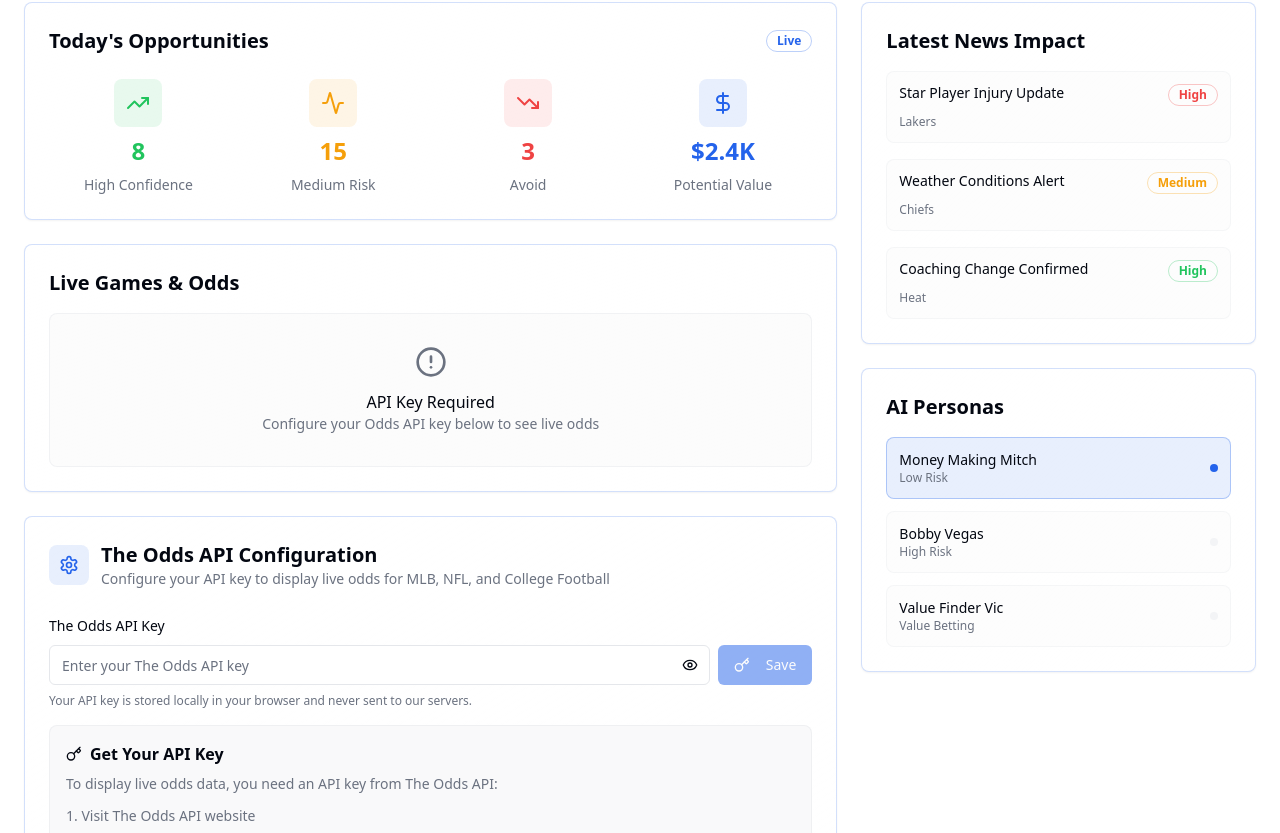
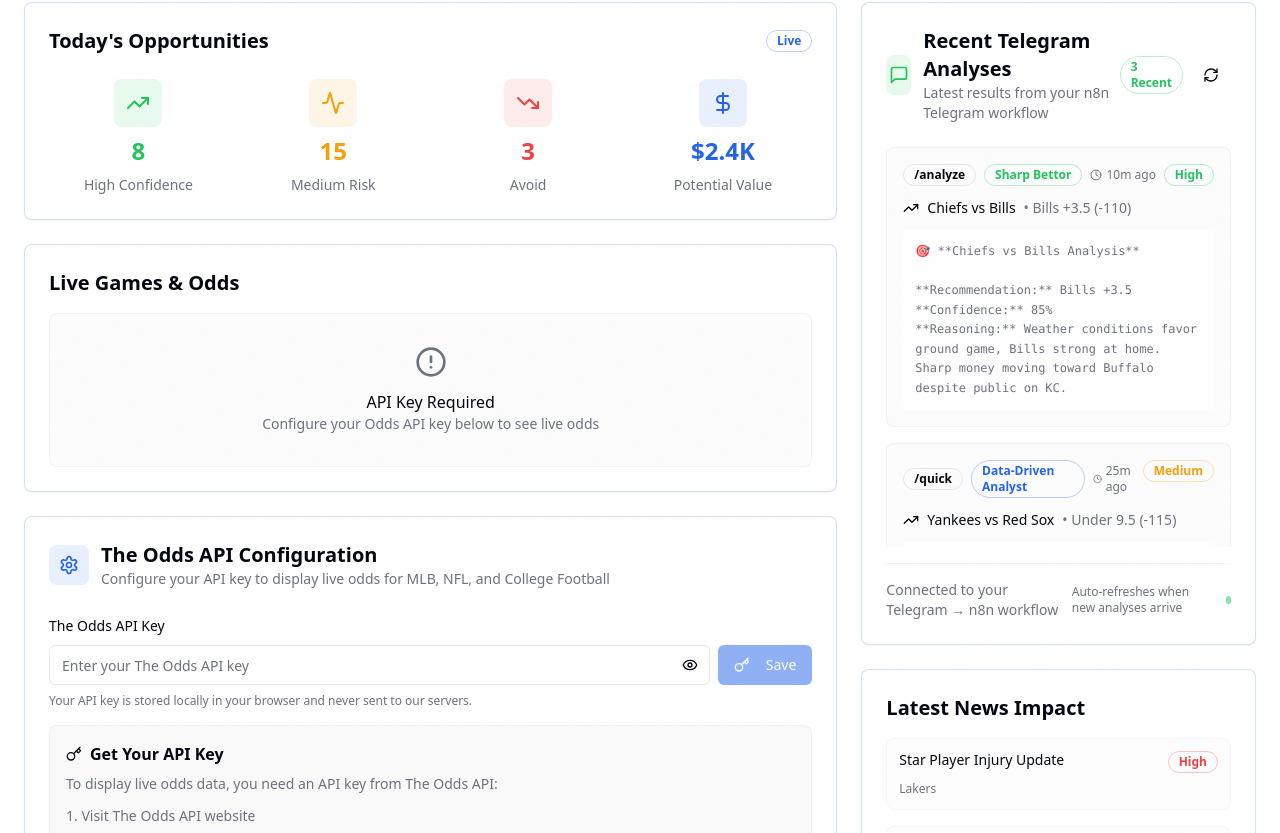
Before and after one commit to rsdelarosa75/win-wise-bot, a React (Vite) app: page / in a window 1280 px wide. Shown: the part 2307-3140 px from the top of the page. Built offline with nearby package versions, Linux system fonts and the light colour scheme.

Commit message:
Add Recent Telegram Analyses
Add a "Recent Telegram Analyses" section to the dashboard to display recent analyses sent via Telegram.

```diff
--- a/src/components/ui/dashboard-preview.tsx
+++ b/src/components/ui/dashboard-preview.tsx
@@ -2,6 +2,7 @@ import { Card } from "@/components/ui/card";
 import { Badge } from "@/components/ui/badge";
 import { LiveOdds } from "@/components/ui/live-odds";
 import { OddsApiSettings } from "@/components/ui/odds-api-settings";
+import { TelegramAnalyses } from "@/components/ui/telegram-analyses";
 import { useOddsApi } from "@/hooks/use-odds-api";
 import { TrendingUp, TrendingDown, Activity, DollarSign } from "lucide-react";
 
@@ -82,6 +83,9 @@ export const DashboardPreview = () => {
 
           {/* News & Insights */}
           <div className="space-y-6">
+            {/* Telegram Analyses */}
+            <TelegramAnalyses />
+
             <Card className="p-6 bg-gradient-to-br from-card to-card/50 border-primary/20">
               <h3 className="text-xl font-semibold mb-4">Latest News Impact</h3>
               <div className="space-y-4">
--- /dev/null
+++ b/src/components/ui/telegram-analyses.tsx
@@ -0,0 +1,187 @@
+import { useState, useEffect } from 'react';
+import { Card } from '@/components/ui/card';
+import { Badge } from '@/components/ui/badge';
+import { Button } from '@/components/ui/button';
+import { ScrollArea } from '@/components/ui/scroll-area';
+import { MessageSquare, Clock, TrendingUp, RefreshCw } from 'lucide-react';
+
+interface TelegramAnalysis {
+  id: string;
+  timestamp: string;
+  command: string;
+  teams: string;
+  persona: string;
+  analysis: string;
+  confidence: 'High' | 'Medium' | 'Low';
+  status: 'win' | 'neutral' | 'loss';
+  odds?: string;
+}
+
+export const TelegramAnalyses = () => {
+  const [analyses, setAnalyses] = useState<TelegramAnalysis[]>([
+    {
+      id: '1',
+      timestamp: new Date(Date.now() - 10 * 60 * 1000).toISOString(), // 10 mins ago
+      command: '/analyze',
+      teams: 'Chiefs vs Bills',
+      persona: 'Sharp Bettor',
+      analysis: '🎯 **Chiefs vs Bills Analysis** \n\n**Recommendation:** Bills +3.5 \n**Confidence:** 85% \n**Reasoning:** Weather conditions favor ground game, Bills strong at home. Sharp money moving toward Buffalo despite public on KC.',
+      confidence: 'High',
+      status: 'win',
+      odds: 'Bills +3.5 (-110)'
+    },
+    {
+      id: '2',
+      timestamp: new Date(Date.now() - 25 * 60 * 1000).toISOString(), // 25 mins ago
+      command: '/quick',
+      teams: 'Yankees vs Red Sox',
+      persona: 'Data-Driven Analyst',
+      analysis: '⚾ **Yankees vs Red Sox** \n\n**Recommendation:** Under 9.5 runs \n**Confidence:** 72% \n**Reasoning:** Strong pitching matchup, wind blowing in at Fenway. Historical under trend in rivalry games.',
+      confidence: 'Medium',
+      status: 'neutral',
+      odds: 'Under 9.5 (-115)'
+    },
+    {
+      id: '3',
+      timestamp: new Date(Date.now() - 45 * 60 * 1000).toISOString(), // 45 mins ago
+      command: '/persona contrarian',
+      teams: 'Lakers vs Warriors',
+      persona: 'Contrarian Expert',
+      analysis: '🏀 **Lakers vs Warriors** \n\n**Recommendation:** AVOID \n**Confidence:** Low \n**Reasoning:** Too much public hype, inflated lines. Wait for better spots with less media attention.',
+      confidence: 'Low',
+      status: 'loss',
+      odds: 'No Play'
+    }
+  ]);
+
+  const [isRefreshing, setIsRefreshing] = useState(false);
+
+  const handleRefresh = async () => {
+    setIsRefreshing(true);
+    // Simulate API call to fetch latest analyses
+    await new Promise(resolve => setTimeout(resolve, 1000));
+    setIsRefreshing(false);
+  };
+
+  const formatTimeAgo = (timestamp: string) => {
+    const now = new Date();
+    const time = new Date(timestamp);
+    const diffMinutes = Math.floor((now.getTime() - time.getTime()) / (1000 * 60));
+
+    if (diffMinutes < 1) return 'Just now';
+    if (diffMinutes < 60) return `${diffMinutes}m ago`;
+    if (diffMinutes < 1440) return `${Math.floor(diffMinutes / 60)}h ago`;
+    return time.toLocaleDateString();
+  };
+
+  const getPersonaColor = (persona: string) => {
+    switch (persona.toLowerCase()) {
+      case 'sharp bettor': return 'border-win/30 text-win';
+      case 'data-driven analyst': return 'border-primary/30 text-primary';
+      case 'contrarian expert': return 'border-accent/30 text-accent';
+      case 'risk-averse advisor': return 'border-neutral/30 text-neutral';
+      case 'high-stakes gambler': return 'border-loss/30 text-loss';
+      default: return 'border-muted-foreground/30 text-muted-foreground';
+    }
+  };
+
+  return (
+    <Card className="p-6 bg-gradient-to-br from-card to-card/50 border-primary/20">
+      <div className="flex items-center justify-between mb-6">
+        <div className="flex items-center gap-3">
+          <div className="w-10 h-10 bg-accent/10 rounded-lg flex items-center justify-center">
+            <MessageSquare className="w-5 h-5 text-accent" />
+          </div>
+          <div>
+            <h3 className="text-xl font-semibold">Recent Telegram Analyses</h3>
+            <p className="text-sm text-muted-foreground">
+              Latest results from your n8n Telegram workflow
+            </p>
+          </div>
+        </div>
+        <div className="flex items-center gap-2">
+          <Badge variant="outline" className="border-accent/30 text-accent">
+            {analyses.length} Recent
+          </Badge>
+          <Button
+            variant="ghost"
+            size="sm"
+            onClick={handleRefresh}
+            disabled={isRefreshing}
+          >
+            <RefreshCw className={`w-4 h-4 ${isRefreshing ? 'animate-spin' : ''}`} />
+          </Button>
+        </div>
+      </div>
+
+      <ScrollArea className="h-[400px]">
+        <div className="space-y-4">
+          {analyses.map((analysis) => (
+            <div
+              key={analysis.id}
+              className="p-4 bg-secondary/30 rounded-lg border border-border/50 hover:bg-secondary/40 transition-colors"
+            >
+              <div className="flex items-start justify-between mb-3">
+                <div className="flex items-center gap-2">
+                  <Badge variant="outline" className="text-xs">
+                    {analysis.command}
+                  </Badge>
+                  <Badge
+                    variant="outline"
+                    className={`text-xs ${getPersonaColor(analysis.persona)}`}
+                  >
+                    {analysis.persona}
+                  </Badge>
+                  <div className="flex items-center gap-1 text-xs text-muted-foreground">
+                    <Clock className="w-3 h-3" />
+                    {formatTimeAgo(analysis.timestamp)}
+                  </div>
+                </div>
+                <Badge
+                  variant="outline"
+                  className={`text-xs
+                    ${analysis.status === 'win' ? 'border-win/30 text-win' : ''}
+                    ${analysis.status === 'neutral' ? 'border-neutral/30 text-neutral' : ''}
+                    ${analysis.status === 'loss' ? 'border-loss/30 text-loss' : ''}
+                  `}
+                >
+                  {analysis.confidence}
+                </Badge>
+              </div>
+
+              <div className="mb-3">
+                <h4 className="font-medium text-sm mb-2 flex items-center gap-2">
+                  <TrendingUp className="w-4 h-4" />
+                  {analysis.teams}
+                  {analysis.odds && (
+                    <span className="text-muted-foreground">• {analysis.odds}</span>
+                  )}
+                </h4>
+              </div>
+
+              <div className="bg-background/50 rounded p-3">
+                <pre className="text-xs whitespace-pre-wrap font-mono leading-relaxed text-muted-foreground">
+                  {analysis.analysis}
+                </pre>
+              </div>
+            </div>
+          ))}
+        </div>
+      </ScrollArea>
+
+      <div className="mt-4 pt-4 border-t border-border/50">
+        <div className="flex items-center justify-between text-sm">
+          <div className="text-muted-foreground">
+            Connected to your Telegram → n8n workflow
+          </div>
+          <div className="flex items-center gap-4">
+            <div className="text-xs text-muted-foreground">
+              Auto-refreshes when new analyses arrive
+            </div>
+            <div className="w-2 h-2 bg-win rounded-full animate-pulse" />
+          </div>
+        </div>
+      </div>
+    </Card>
+  );
+};
```
